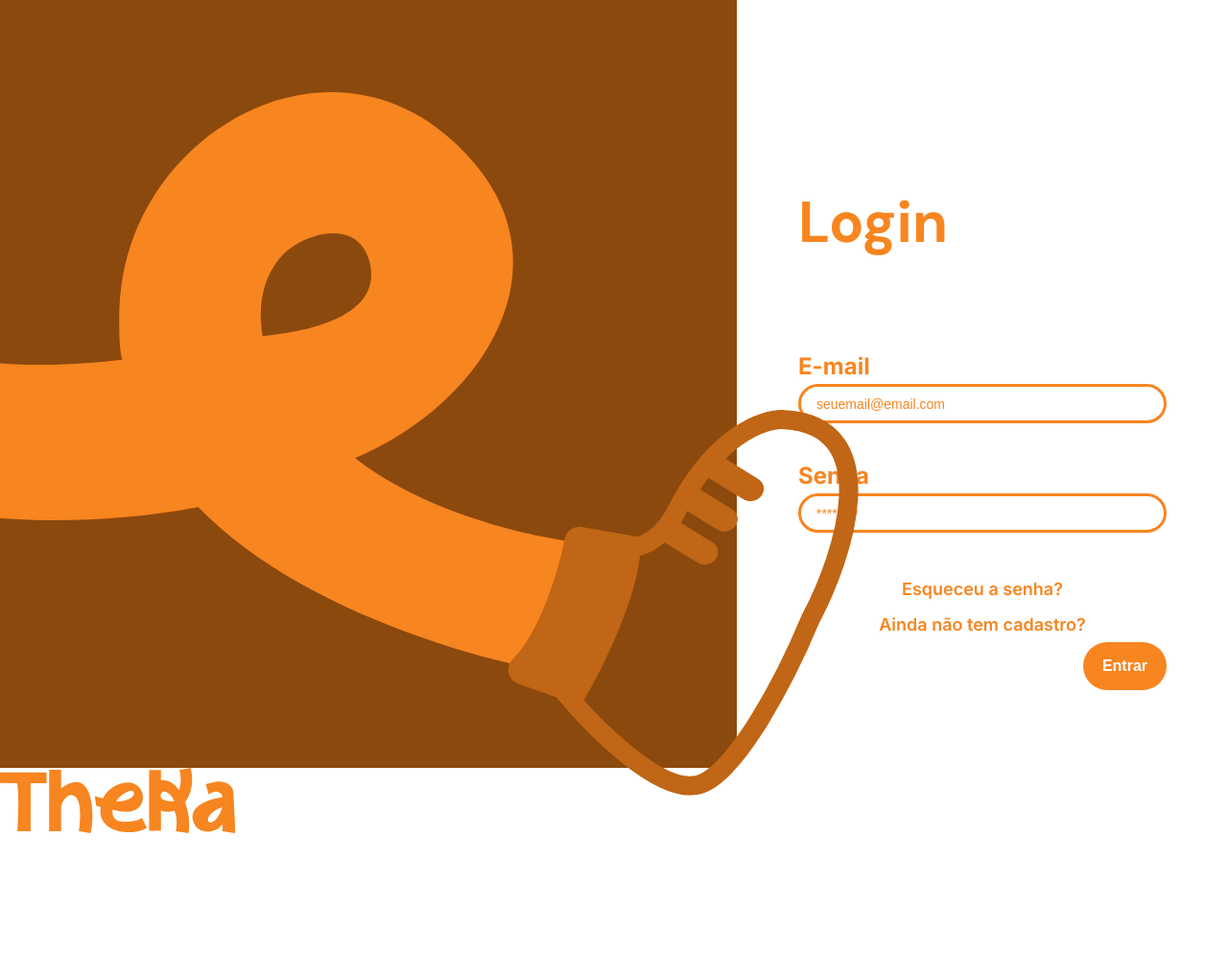
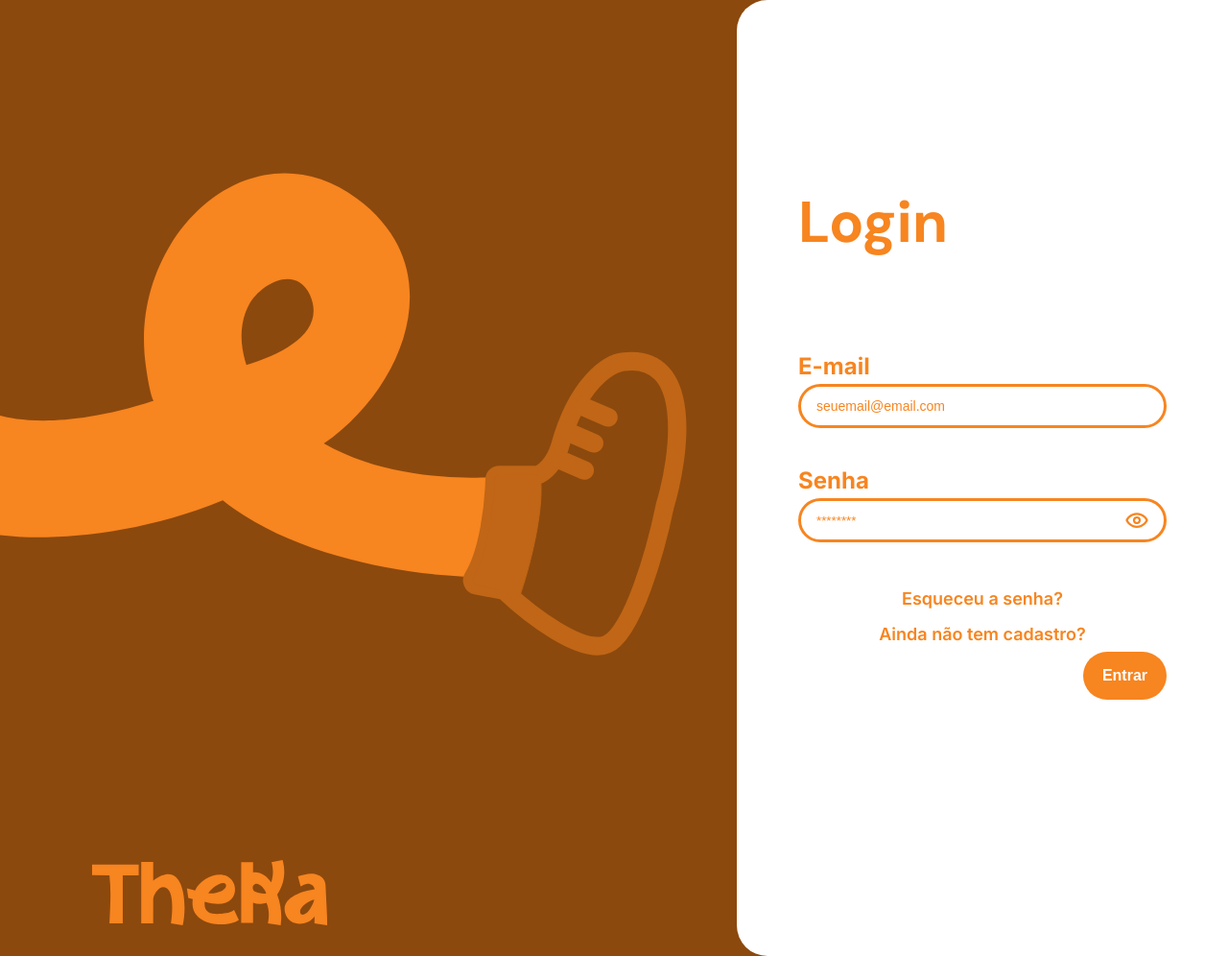
Before and after one commit to levyingx/desafio-trainee-front, a website built with Vite: page src/pages/login.html in a window 1280 px wide. Shown: the whole page at 96% size. Before the commit the page ends 868 px from the top, so only its background shows below. Built offline with nearby package versions, Linux system fonts and the light colour scheme.

Commit message:
fix: bugs de posicionamento dos elementos

```diff
--- a/src/pages/login.html
+++ b/src/pages/login.html
@@ -13,8 +13,26 @@
     <div id="root">
         <div class="logo-container">
             <div style="position: relative;">
-                <img class="logo-element" id="e" src="../assets/e.svg" alt="e">
-                <img class="logo-element" id="shoe" src="../assets/shoe.svg" alt="shoe">
+                <svg width="100vw" height="180vh" viewBox="200 0 800 524" fill="none" xmlns="http://www.w3.org/2000/svg">
+                    <path
+                        d="M739.515 329.369C739.515 329.369 633.12 340.212 551.63 293.37C637.503 234.383 692.295 104.482 587.693 27.4955C476.316 -54.6956 347.406 61.1092 356.77 193.829C357.169 202.938 362.15 239.154 366.733 246.961C250.375 285.129 192.993 260.84 192.993 260.84L162.31 389.223L223.278 394.861L223.278 394.645C223.278 394.645 224.075 394.861 224.274 394.861C283.051 396.813 361.951 387.705 441.847 354.959C505.605 405.054 594.865 426.74 670.976 435.198C671.374 435.415 671.773 435.415 671.972 435.415L754.06 441.704L739.515 329.369ZM470.339 142.65C482.094 120.747 520.747 98.6266 536.288 131.59C554.419 171.059 510.187 195.131 467.549 208.142C460.377 186.456 459.58 162.818 470.339 142.65Z"
+                        fill="#F78520" />
+                    <path
+                        d="M713.587 438.783C730.781 410.673 736.27 359.812 736.997 332.313C737.069 329.565 739.299 327.361 742.049 327.361H783.533C784.119 327.361 784.699 327.267 785.235 327.029C790.687 324.607 801.608 315.968 807.575 297.652C826.923 226.8 861.947 206.098 877.041 204.603C953.197 195.186 938.618 305.313 921.808 361.554C912.546 406.584 887.024 499.558 859.031 511.217C831.417 522.719 774.49 478.433 748.423 453.916C747.722 453.257 746.868 452.826 745.922 452.648L717.021 447.191C713.3 446.488 711.61 442.013 713.587 438.783Z"
+                        stroke="#C06616" stroke-width="20" />
+                    <path
+                        d="M746.724 453.765L717.02 446.673C713.715 445.884 712.135 442.095 713.723 439.091C728.1 411.884 735.136 372.754 737.355 332.134C737.501 329.464 739.699 327.361 742.372 327.361H782.17C784.646 327.361 786.761 329.166 787.004 331.63C790.795 369.98 773.431 433.065 764.19 459.323C763.055 462.547 759.08 463.528 756.473 461.318L748.795 454.814C748.197 454.307 747.487 453.947 746.724 453.765Z"
+                        fill="#C06616" stroke="#C06616" />
+                    <path
+                        d="M804.819 298.478L838.918 313.245C844.075 315.478 846.339 321.422 843.974 326.521C841.609 331.619 835.511 333.942 830.353 331.708L796.254 316.941L804.819 298.478Z"
+                        fill="#C06616" />
+                    <path
+                        d="M815.111 269.065L849.21 283.832C854.367 286.065 856.631 292.009 854.266 297.108C851.901 302.206 845.803 304.529 840.645 302.295L806.547 287.528L815.111 269.065Z"
+                        fill="#C06616" />
+                    <path
+                        d="M830.546 241.038L864.645 255.805C869.803 258.039 872.066 263.982 869.701 269.081C867.336 274.179 861.238 276.502 856.081 274.269L821.982 259.502L830.546 241.038Z"
+                        fill="#C06616" />
+                </svg>
             </div>
             <div>
                 <img id="logo" src="../assets/logo_orange.svg" alt="">
@@ -27,11 +45,14 @@
                     <div class="input-container">
                         <div class="label-container">
                             <label for="email">E-mail</label>
-                            <input type="email" id="email" name="email" placeholder="seuemail@email.com" required>
+                            <input class="form-input" type="email" id="email" name="email" placeholder="seuemail@email.com" required>
                         </div>
                         <div class="label-container">
                             <label for="senha">Senha</label>
-                            <input type="password" id="senha" name="senha" placeholder="********" required>
+                            <div class="password-container">
+                                <input type="password" id="senha" name="senha" placeholder="********" required>
+                                <img src="../assets/icons/eye.svg" alt="eye">
+                            </div>
                         </div>
                     </div>
                     <div class="a-container">
@@ -43,7 +64,6 @@
                     </div>
                 </form>
             </div>
-
         </div>
     </div>
 </body>
--- a/src/style/login.css
+++ b/src/style/login.css
@@ -1,3 +1,7 @@
+body {
+    background-color: var(--orange-500);
+}
+
 a {
     font-weight: 600;
     text-decoration: none;
@@ -9,11 +13,11 @@ label {
     font-size: 1.5rem;
 }
 
-input {
+.form-input {
     width: 100%;
     border: 3px solid var(--orange-300);
     border-radius: var(--rounded-full);
-    padding: 0.6rem 1rem;
+    padding: 0.75rem 1rem;
     font-size: var(--text-sm);
 }
 
@@ -28,7 +32,6 @@ form button {
     background-color: var(--orange-300);
     padding: 1rem 1.25rem;
     border-radius: var(--rounded-full);
-
 }
 
 .title {
@@ -40,33 +43,20 @@ form button {
 .logo-container {
     display: flex;
     flex-direction: column;
-    position: relative;
+    justify-content: flex-end;
     width: 60%;
     background-color: var(--orange-500);
 }
 
-.logo-container #e {
-    position: absolute;
-    top: 6rem;
-    z-index: 2;
-}
-
-.logo-container #shoe {
-    position: absolute;
-    top: calc(6rem + 18.75rem);
-    left: 32.5rem;
-    z-index: 3;
-}
-
 .logo-container #logo {
-    position: absolute;
-    top: 100%;
+    margin: 2rem 6rem;
 }
 
 .side-container {
     color: var(--orange-300);
     width: 40%;
-    border-radius: 2rem;
+    border-radius: 2rem 0 0 2rem;
+    background-color: white;
 }
 
 .form-container {
@@ -107,3 +97,17 @@ form button {
     align-items: center;
     width: 100%;
 }
+
+.password-container {
+    display: flex;
+    align-items: center;
+    gap: 4px;
+    border: 3px solid var(--orange-300);
+    border-radius: var(--rounded-full);
+    padding: 0.75rem 1rem;
+    font-size: var(--text-sm);
+}
+
+.password-container input {
+    width: 100%;
+}
```
Also changed, not shown: src/assets/icons/eye.svg (added).
